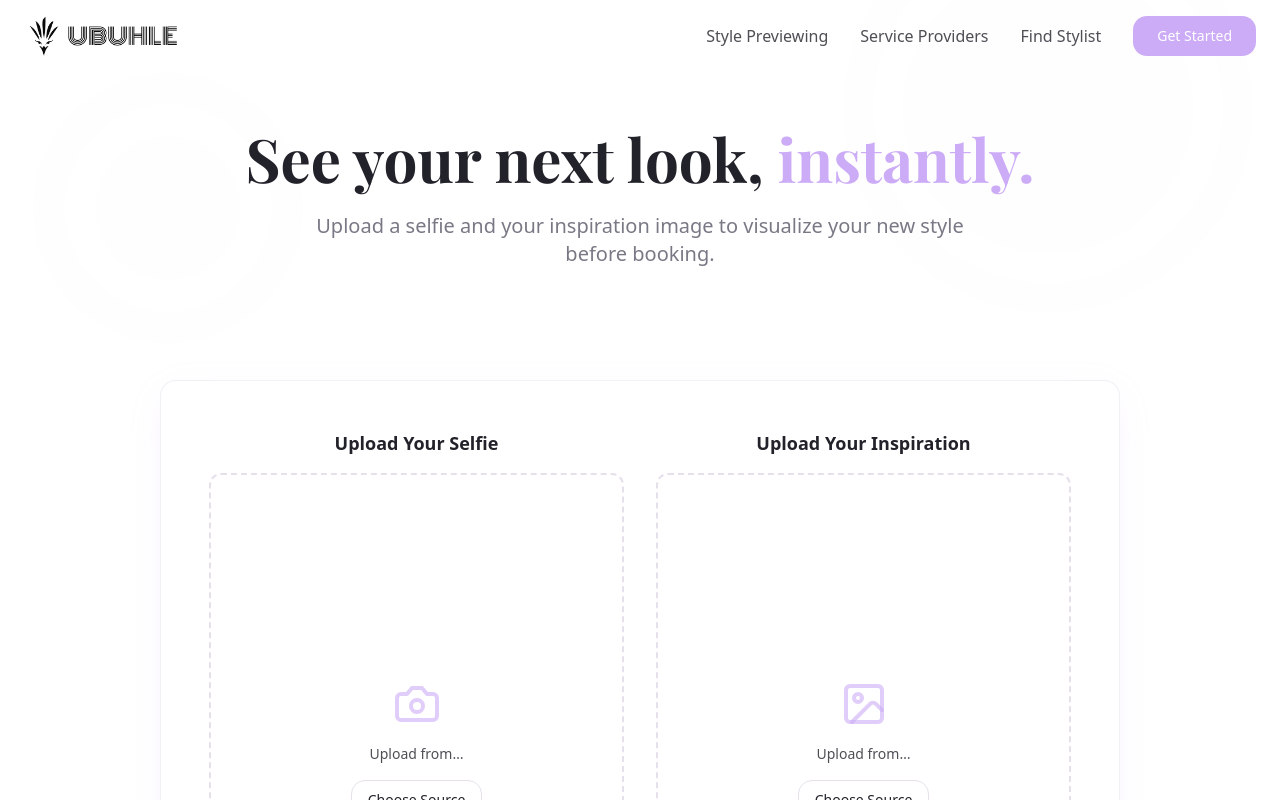
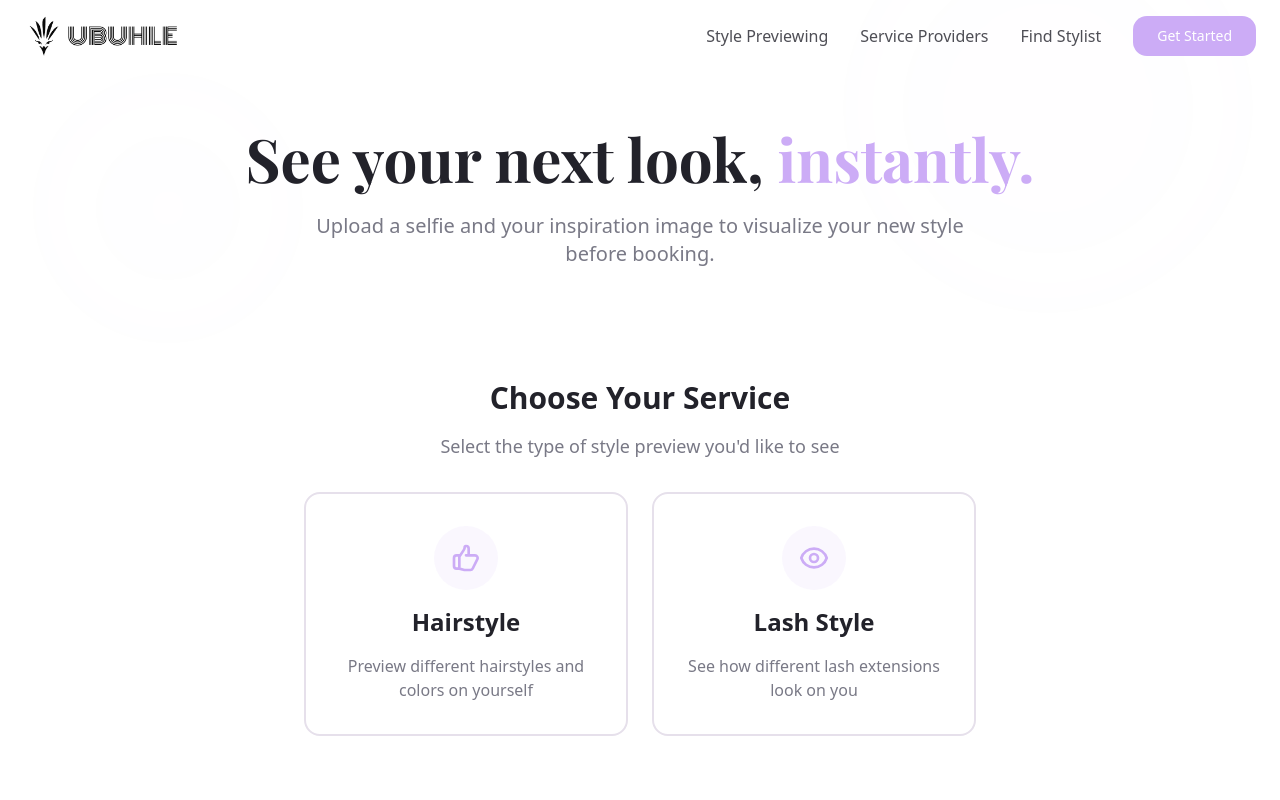
Before and after one commit to mulberry-pi/ubuhleonline, a React (Vite) app: page /style-preview in a window 1280 px wide. Shown: the top 800 px of the page. Built offline with nearby package versions, Linux system fonts and the light colour scheme; the HTML template or start-up script is replaced by a standard one.

Commit message:
Refactor image generation and add service selection

```diff
--- a/src/components/stylepreview/UploadInterface.tsx
+++ b/src/components/stylepreview/UploadInterface.tsx
@@ -12,11 +12,14 @@ import { toast } from "sonner";
 
 interface UploadInterfaceProps {
   onUploadComplete: (selfie: string, inspiration: string) => void;
+  selfieImage: string | null;
+  inspirationImage: string | null;
+  serviceType: 'hair' | 'lash';
 }
 
-const UploadInterface = ({ onUploadComplete }: UploadInterfaceProps) => {
-  const [selfie, setSelfie] = useState<string | null>(null);
-  const [inspiration, setInspiration] = useState<string | null>(null);
+const UploadInterface = ({ onUploadComplete, selfieImage, inspirationImage, serviceType }: UploadInterfaceProps) => {
+  const [selfie, setSelfie] = useState<string | null>(selfieImage);
+  const [inspiration, setInspiration] = useState<string | null>(inspirationImage);
 
   const handleFileUpload = (
     event: React.ChangeEvent<HTMLInputElement>,
@@ -75,6 +78,16 @@ const UploadInterface = ({ onUploadComplete }: UploadInterfaceProps) => {
   };
 
   return (
+    <div className="space-y-8">
+      <div className="text-center space-y-4">
+        <h2 className="text-3xl font-bold">
+          {serviceType === 'hair' ? 'Try Your New Hairstyle' : 'Try Your New Lash Style'}
+        </h2>
+        <p className="text-lg text-muted-foreground max-w-2xl mx-auto">
+          Upload a selfie and an inspiration image to see how the {serviceType === 'hair' ? 'hairstyle' : 'lash style'} would look on you
+        </p>
+      </div>
+
       <div className="bg-card rounded-2xl p-8 md:p-12 shadow-elegant border border-border/50">
         <div className="grid md:grid-cols-2 gap-8 mb-8">
         {/* Selfie Upload */}
@@ -108,6 +121,7 @@ const UploadInterface = ({ onUploadComplete }: UploadInterfaceProps) => {
           <p className="text-sm text-muted-foreground mt-4">
             Your images are processed securely and never stored permanently
           </p>
+        </div>
       </div>
     </div>
   );
--- a/src/pages/StylePreview.tsx
+++ b/src/pages/StylePreview.tsx
@@ -14,7 +14,8 @@ const StylePreview = () => {
   const navigate = useNavigate();
   const [user, setUser] = useState<User | null>(null);
   const [loading, setLoading] = useState(true);
-  const [stage, setStage] = useState<"upload" | "processing" | "result">("upload");
+  const [stage, setStage] = useState<'select-service' | 'upload' | 'processing' | 'result'>('select-service');
+  const [serviceType, setServiceType] = useState<'hair' | 'lash' | null>(null);
   const [selfieImage, setSelfieImage] = useState<string | null>(null);
   const [inspirationImage, setInspirationImage] = useState<string | null>(null);
   const [generatedImage, setGeneratedImage] = useState<string | null>(null);
@@ -67,7 +68,8 @@ const StylePreview = () => {
       const { data, error } = await supabase.functions.invoke("generate-style-preview", {
         body: {
           selfieUrl: selfie,
-          inspirationUrl: inspiration
+          inspirationUrl: inspiration,
+          serviceType: serviceType,
         }
       });
 
@@ -99,11 +101,17 @@ const StylePreview = () => {
   };
 
   const handleReset = () => {
-    setStage("upload");
+    setStage("select-service");
+    setServiceType(null);
     setSelfieImage(null);
     setInspirationImage(null);
     setGeneratedImage(null);
     setStyleAnalysis(null);
+  };
+
+  const handleServiceSelect = (type: 'hair' | 'lash') => {
+    setServiceType(type);
+    setStage("upload");
   };
 
   if (loading) {
@@ -145,8 +153,61 @@ const StylePreview = () => {
       {/* Main Content */}
       <section className="flex-1 px-6 pb-16">
         <div className="container mx-auto max-w-5xl">
-          {stage === "upload" && (
-            <UploadInterface onUploadComplete={handleUploadComplete} />
+          {stage === 'select-service' && (
+            <div className="max-w-2xl mx-auto text-center space-y-8">
+              <div className="space-y-4">
+                <h2 className="text-3xl font-bold">Choose Your Service</h2>
+                <p className="text-lg text-muted-foreground">
+                  Select the type of style preview you'd like to see
+                </p>
+              </div>
+
+              <div className="grid md:grid-cols-2 gap-6">
+                <button
+                  onClick={() => handleServiceSelect('hair')}
+                  className="group p-8 rounded-2xl border-2 border-border hover:border-primary transition-all hover:shadow-lg bg-card"
+                >
+                  <div className="space-y-4">
+                    <div className="w-16 h-16 mx-auto bg-primary/10 rounded-full flex items-center justify-center group-hover:bg-primary/20 transition-colors">
+                      <svg className="w-8 h-8 text-primary" fill="none" stroke="currentColor" viewBox="0 0 24 24">
+                        <path strokeLinecap="round" strokeLinejoin="round" strokeWidth={2} d="M14 10h4.764a2 2 0 011.789 2.894l-3.5 7A2 2 0 0115.263 21h-4.017c-.163 0-.326-.02-.485-.06L7 20m7-10V5a2 2 0 00-2-2h-.095c-.5 0-.905.405-.905.905 0 .714-.211 1.412-.608 2.006L7 11v9m7-10h-2M7 20H5a2 2 0 01-2-2v-6a2 2 0 012-2h2.5" />
+                      </svg>
+                    </div>
+                    <h3 className="text-2xl font-semibold">Hairstyle</h3>
+                    <p className="text-muted-foreground">
+                      Preview different hairstyles and colors on yourself
+                    </p>
+                  </div>
+                </button>
+
+                <button
+                  onClick={() => handleServiceSelect('lash')}
+                  className="group p-8 rounded-2xl border-2 border-border hover:border-primary transition-all hover:shadow-lg bg-card"
+                >
+                  <div className="space-y-4">
+                    <div className="w-16 h-16 mx-auto bg-primary/10 rounded-full flex items-center justify-center group-hover:bg-primary/20 transition-colors">
+                      <svg className="w-8 h-8 text-primary" fill="none" stroke="currentColor" viewBox="0 0 24 24">
+                        <path strokeLinecap="round" strokeLinejoin="round" strokeWidth={2} d="M15 12a3 3 0 11-6 0 3 3 0 016 0z" />
+                        <path strokeLinecap="round" strokeLinejoin="round" strokeWidth={2} d="M2.458 12C3.732 7.943 7.523 5 12 5c4.478 0 8.268 2.943 9.542 7-1.274 4.057-5.064 7-9.542 7-4.477 0-8.268-2.943-9.542-7z" />
+                      </svg>
+                    </div>
+                    <h3 className="text-2xl font-semibold">Lash Style</h3>
+                    <p className="text-muted-foreground">
+                      See how different lash extensions look on you
+                    </p>
+                  </div>
+                </button>
+              </div>
+            </div>
+          )}
+
+          {stage === "upload" && serviceType && (
+            <UploadInterface
+              onUploadComplete={handleUploadComplete}
+              selfieImage={selfieImage}
+              inspirationImage={inspirationImage}
+              serviceType={serviceType}
+            />
           )}
 
           {stage === "processing" && (
```
Also changed, not shown: 1 other file (tests, documents, lock files or other folders). Lines whose indentation alone changed are shown as unchanged.
